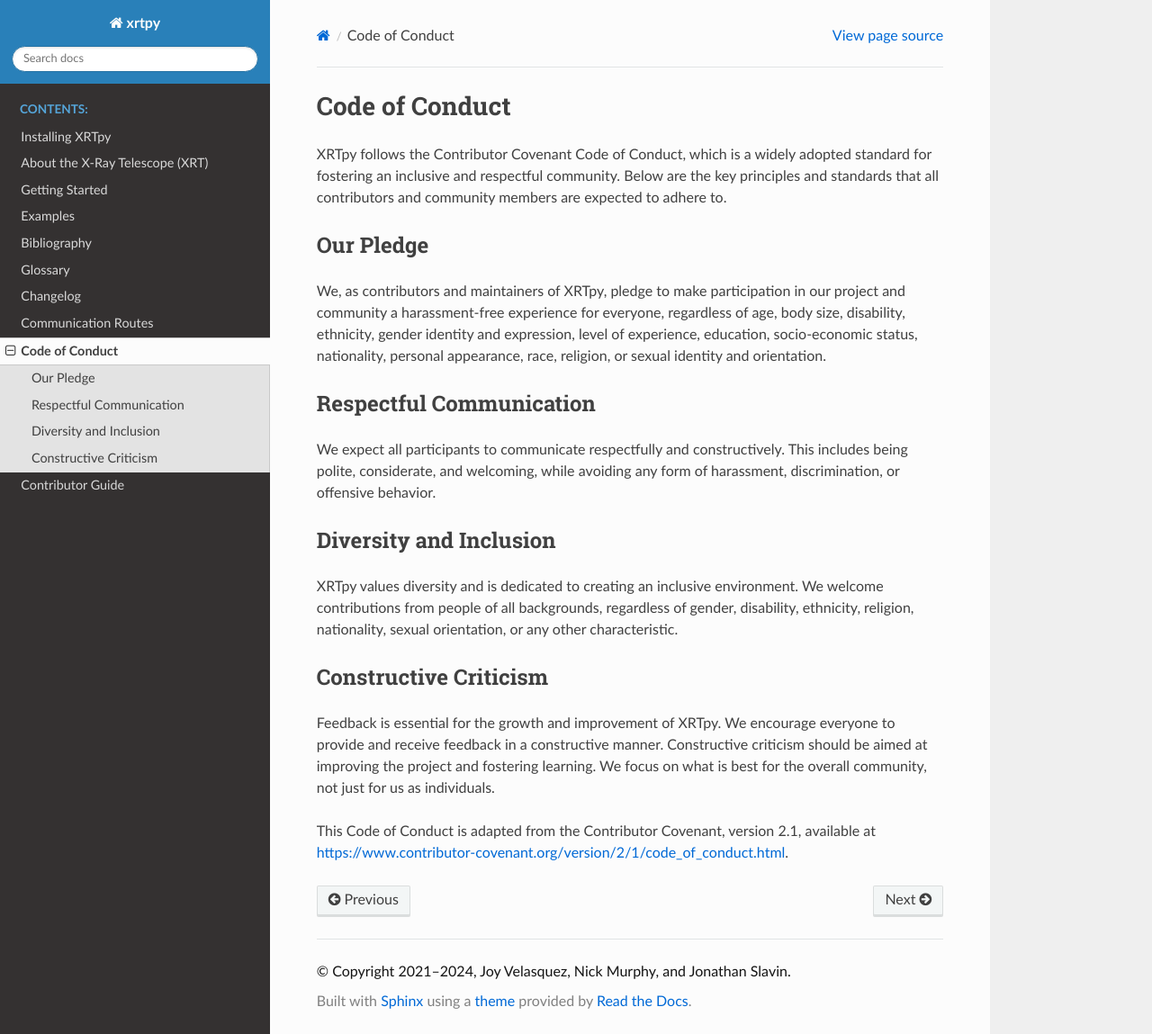
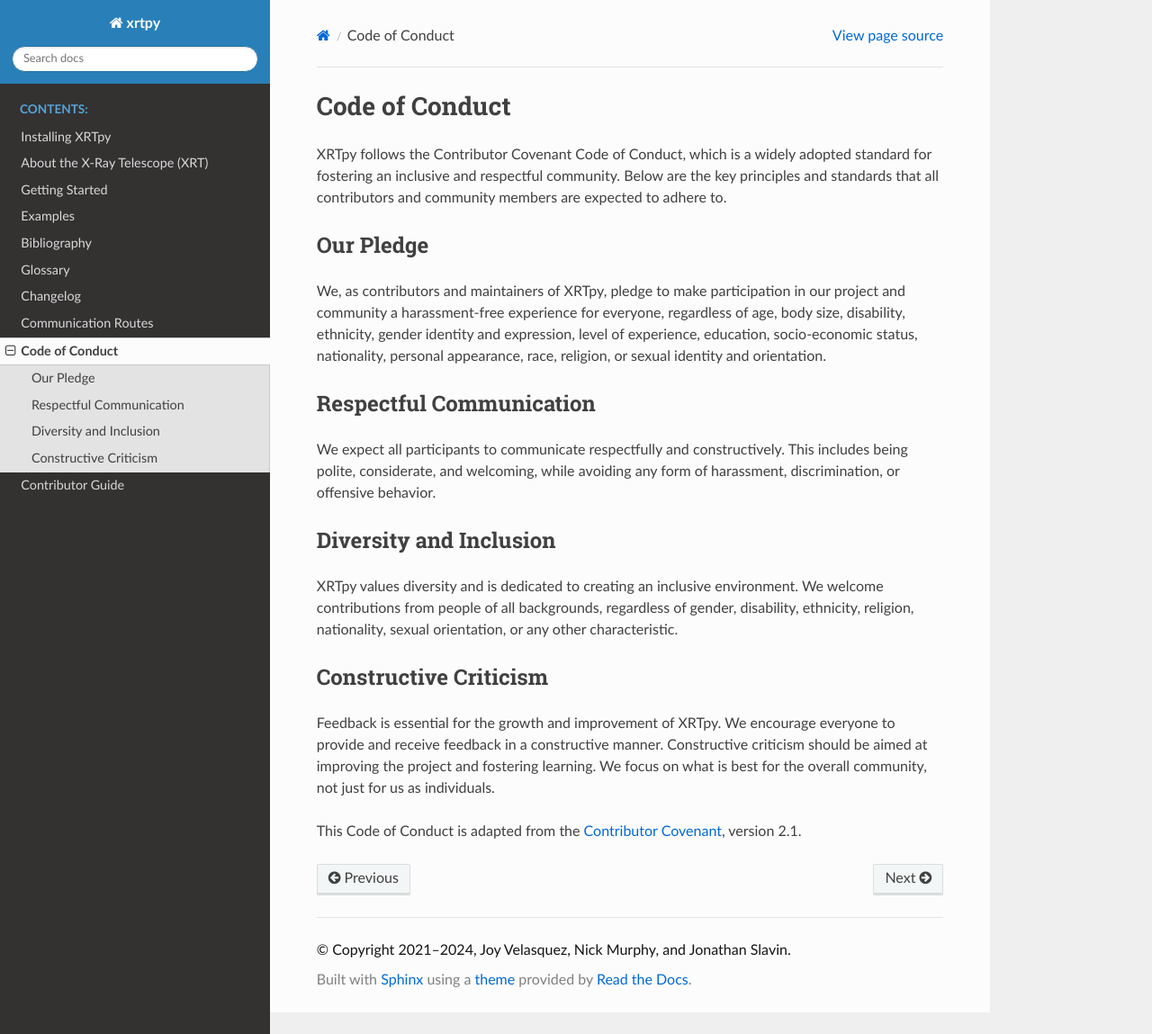
Before and after one commit to HinodeXRT/xrtpy, a Sphinx documentation site: the page built from docs/CODE_OF_CONDUCT.rst, in a window 1280 px wide and 1149 px high. Shown: the whole window at 90% size. Built offline with Sphinx 7.4.7 and the Read the Docs theme 2.0.0, drawn with Linux system fonts in a browser that asks for light colours; pages that are not in the unit, such as notebooks, are missing from menus.

Commit message:
Fixing link

```diff
--- a/docs/CODE_OF_CONDUCT.rst
+++ b/docs/CODE_OF_CONDUCT.rst
@@ -32,4 +32,6 @@ Constructive Criticism
 Feedback is essential for the growth and improvement of XRTpy. We encourage everyone to provide and receive feedback in a constructive manner.
 Constructive criticism should be aimed at improving the project and fostering learning. We focus on what is best for the overall community, not just for us as individuals.
 
-This Code of Conduct is adapted from the Contributor Covenant, version 2.1, available at https://www.contributor-covenant.org/version/2/1/code_of_conduct.html.
+This Code of Conduct is adapted from the `Contributor Covenant`_, version 2.1.
+
+.. _Contributor Covenant : https://www.contributor-covenant.org/version/2/1/code_of_conduct.html
```
